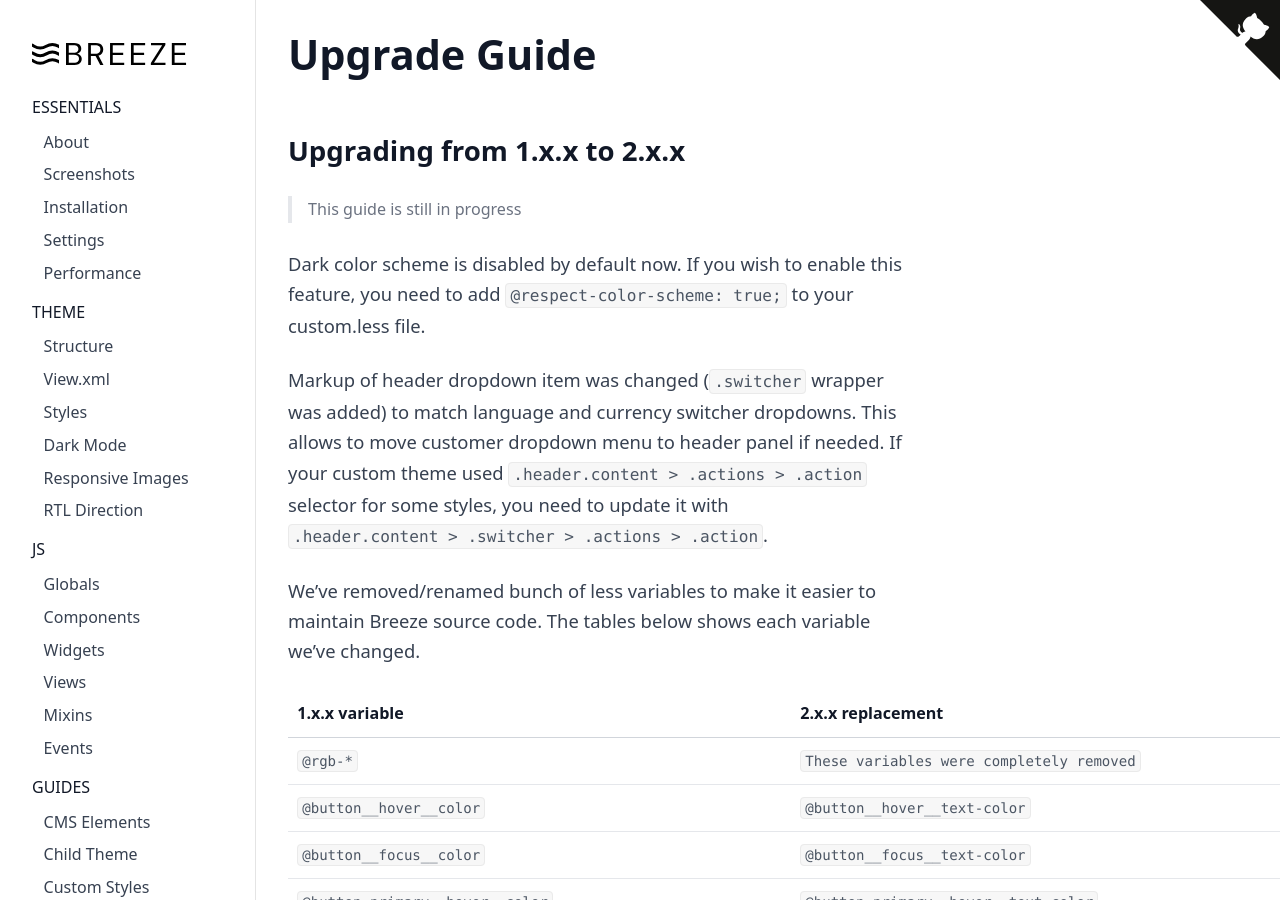
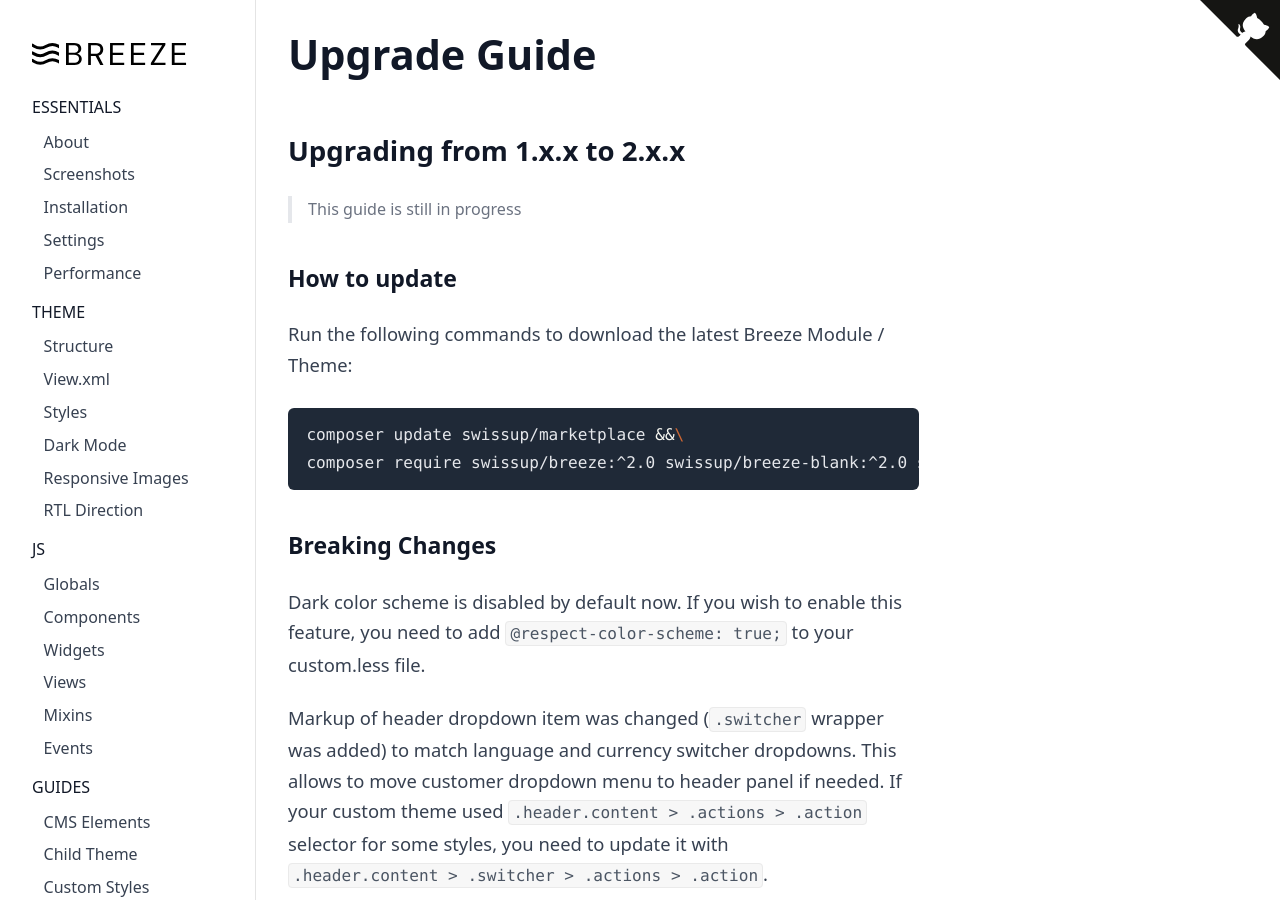
Before and after one commit to breezefront/breezefront.com, a Jekyll site: the page built from collections/_misc/upgrade.md, in a window 1280 px wide and 900 px high. Built offline with Jekyll 4.4.1, drawn with Linux system fonts in a browser that asks for light colours.

Commit message:
WIP: Upgrade Guide

````diff
--- a/collections/_misc/upgrade.md
+++ b/collections/_misc/upgrade.md
@@ -10,6 +10,17 @@ order: 51
 ## Upgrading from 1.x.x to 2.x.x
 
 > This guide is still in progress
+
+### How to update
+
+Run the following commands to download the latest Breeze Module / Theme:
+
+```sh
+composer update swissup/marketplace &&\
+composer require swissup/breeze:^2.0 swissup/breeze-blank:^2.0 swissup/breeze-evolution:^2.0
+```
+
+### Breaking Changes
 
 Dark color scheme is disabled by default now. If you wish to enable this feature,
 you need to add `@respect-color-scheme: true;` to your custom.less file.
````
